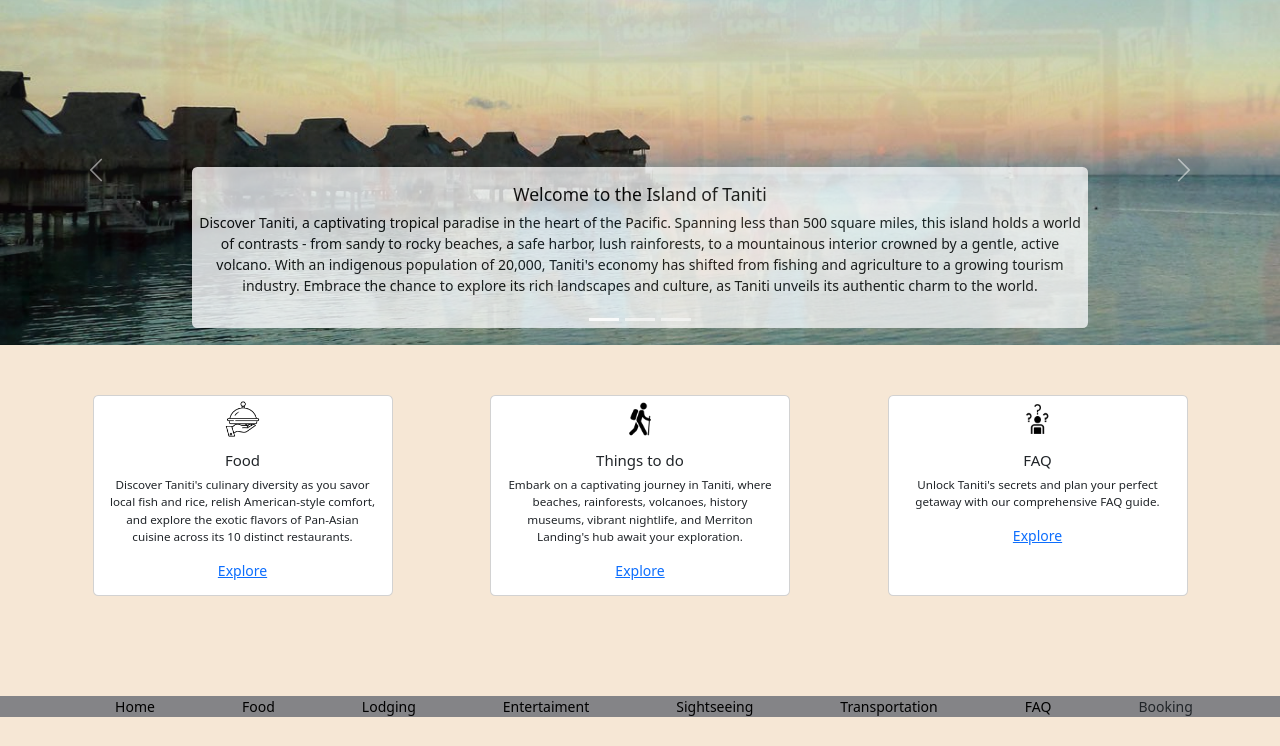
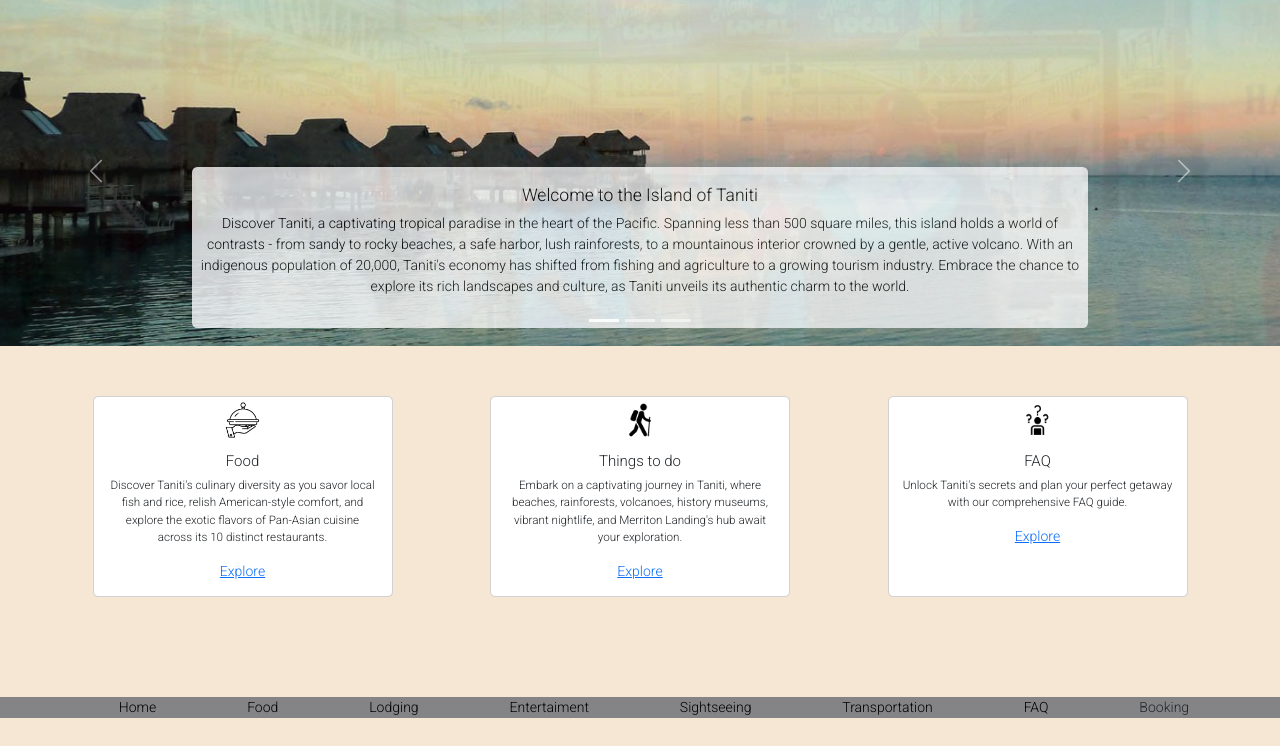
Before and after one commit to Nu13Drygon/schoolProject, a plain HTML site: page index.html in a window 1280 px wide. Shown: the part 54-800 px from the top of the page. Drawn offline with nearby package versions, Linux system fonts and the light colour scheme.

Commit message:
added font style

```diff
--- a/pageStyles.css
+++ b/pageStyles.css
@@ -1,10 +1,14 @@
+@import url('https://fonts.googleapis.com/css2?family=Kanit:wght@300&family=Open+Sans:wght@500&family=Roboto:wght@300&display=swap');
+
 * {
     margin: 0px;
     padding: 0px;
     box-sizing: border-box;
     font-size: 14px;
+    font-family: 'Kanit', sans-serif;
+    font-family: 'Open Sans', sans-serif;
+    font-family: 'Roboto', sans-serif;
 }
-
 body {
     background-color: rgb(246, 231, 213);
 }
--- a/style.css
+++ b/style.css
@@ -1,8 +1,13 @@
+@import url('https://fonts.googleapis.com/css2?family=Kanit:wght@300&family=Open+Sans:wght@500&family=Roboto:wght@300&display=swap');
+
 * {
     margin: 0px;
     padding: 0px;
     box-sizing: border-box;
     font-size: 14px;
+    font-family: 'Kanit', sans-serif;
+    font-family: 'Open Sans', sans-serif;
+    font-family: 'Roboto', sans-serif;
 }
 
 body {
```
